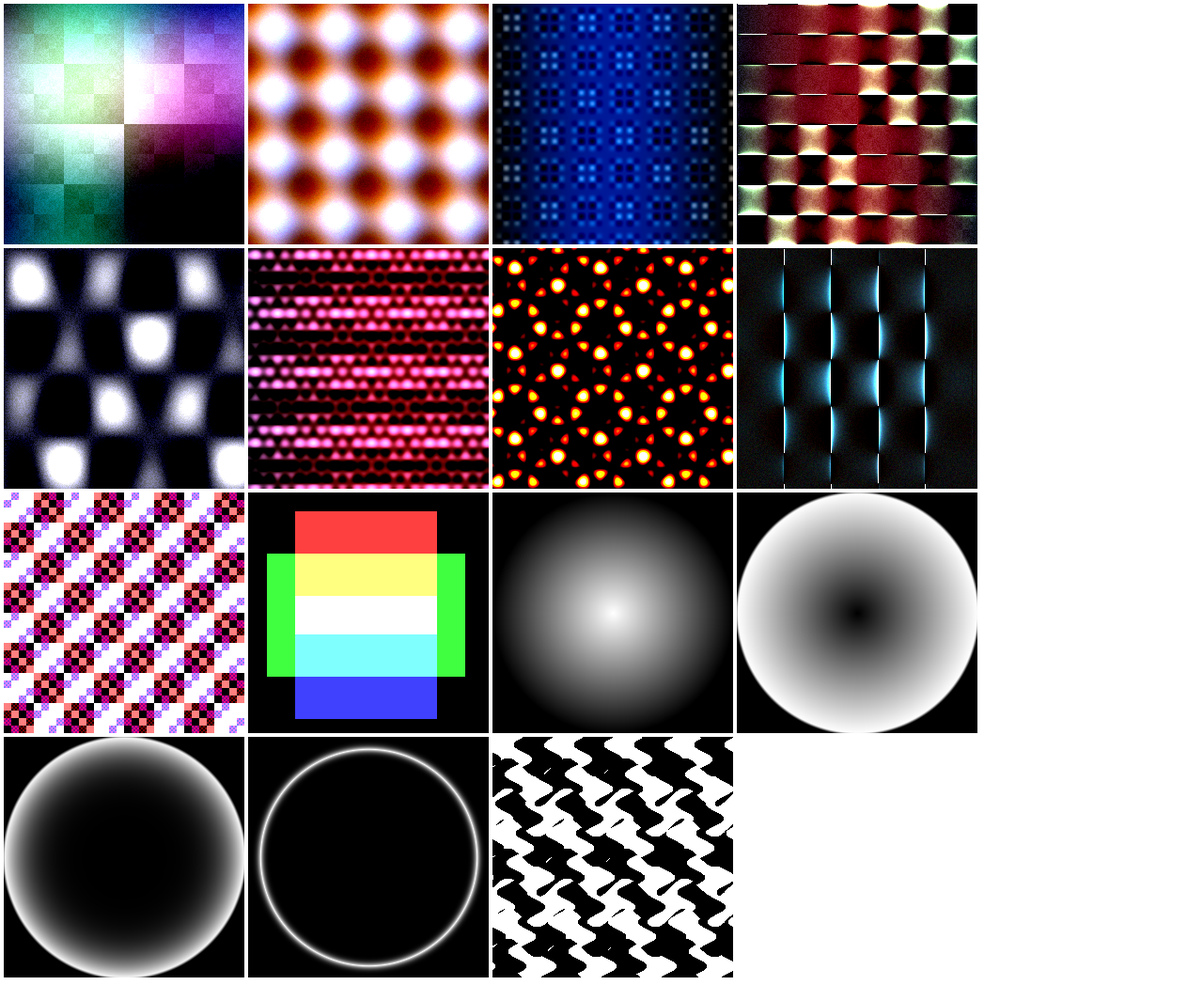
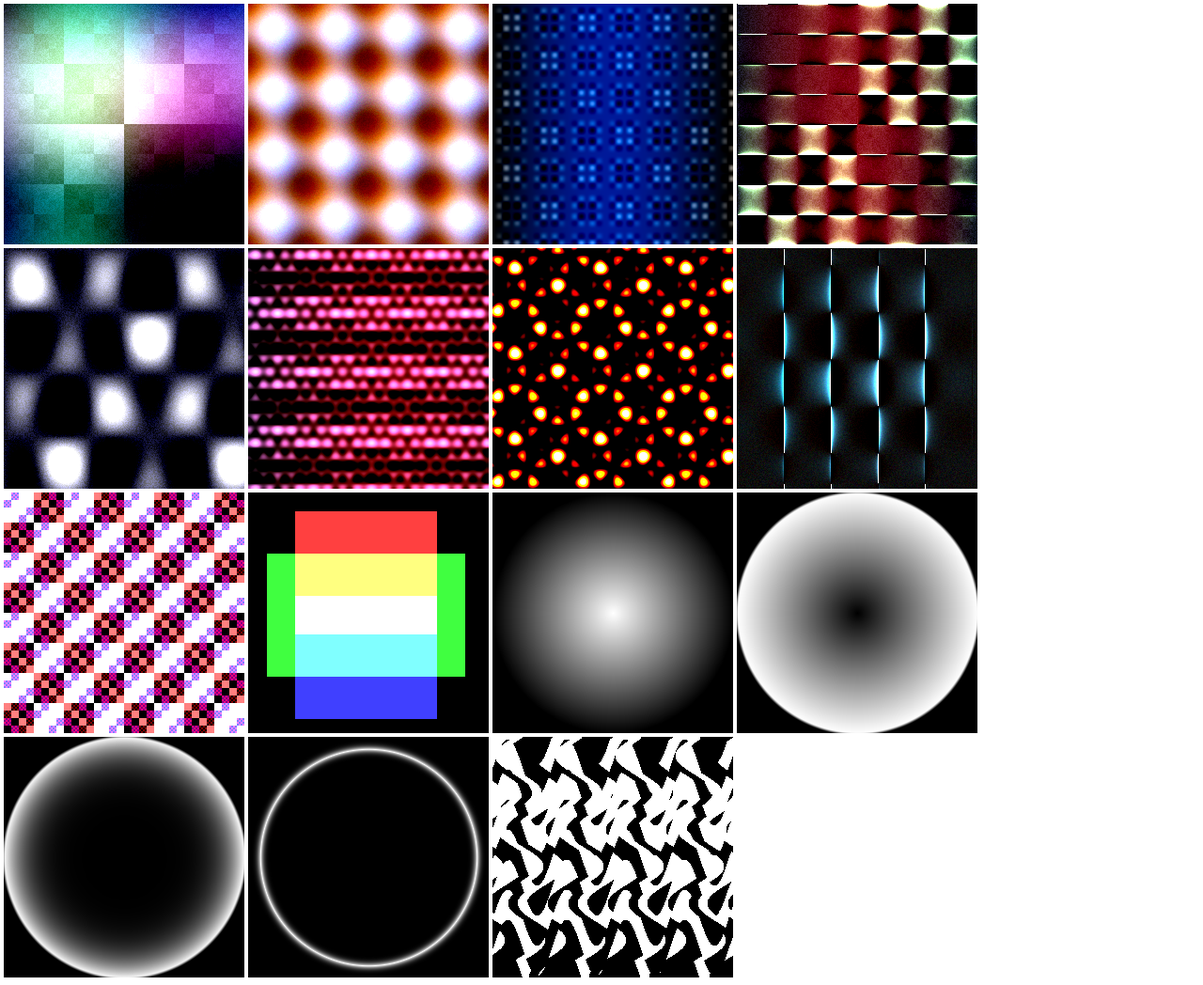
Before and after one commit to mrdoob/texgen.js, a plain HTML site: page index.html in a window 1280 px wide. Shown: the whole page at 94% size. Drawn offline with Linux system fonts and the light colour scheme.

Commit message:
sine distort with params

```diff
--- a/index.html
+++ b/index.html
@@ -176,8 +176,8 @@
 			//
 
 			var texture = new TG.Texture( 256, 256 )
-				.add( new TG.CheckerBoard().rowShift(10) )
-				.pass( new TG.SineDistort())
+				.add( new TG.CheckerBoard().rowShift( 10 ) )
+				.pass( new TG.SineDistort().sines( 8, 10 ).amplitude( 20, 30))
 				.toCanvas();
 
 			document.body.appendChild( texture );
--- a/src/texgen.js
+++ b/src/texgen.js
@@ -317,23 +317,27 @@ TG.Flare = function () {
 
 TG.SineDistort = function () {
 
-	var numSines = [20,10];
+	var sines = [1,1];
 	var offset = [0,0];
-	var amplitude = [10,10];
+	var amplitude = [0,0];
 
 	return new TG.Program( {
-		position: function ( x, y ) {
-			position = [ x, y ];
+		sines: function ( x, y ) {
+			sines = [ x, y ];
 			return this;
 		},
-		size: function ( x, y ) {
-			size = [ x, y ];
+		offset: function ( x, y ) {
+			offset = [ x, y ];
+			return this;
+		},
+		amplitude: function ( x, y ) {
+			amplitude = [ x, y ];
 			return this;
 		},
 		getSource: function () {
 			return [
-				'var sx = Math.sin('+numSines[ 0 ]/100+' * y + ' + offset[ 0 ] + ') * ' + amplitude[ 0 ] + ' + x;',
-				'var sy = Math.sin('+numSines[ 1 ]/100+' * x + ' + offset[ 1 ] + ') * ' + amplitude[ 1 ] + ' + y;',
+				'var sx = Math.sin('+sines[ 0 ]/100+' * y + ' + offset[ 0 ] + ') * ' + amplitude[ 0 ] + ' + x;',
+				'var sy = Math.sin('+sines[ 1 ]/100+' * x + ' + offset[ 1 ] + ') * ' + amplitude[ 1 ] + ' + y;',
 				'var color = src[ parseInt(sy) * width * 4 + parseInt(sx) * 4 ];'
 				].join( '\n' );
 		}
```
